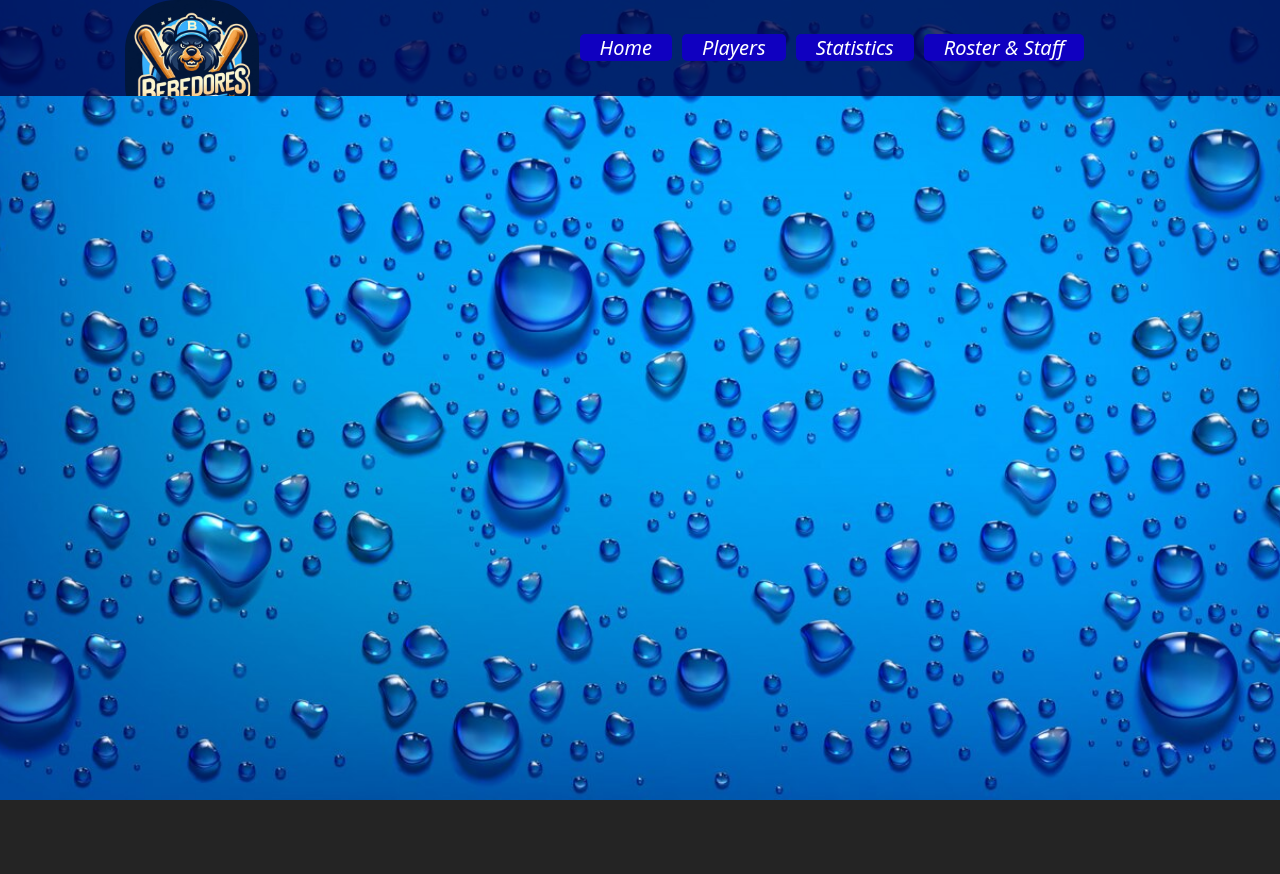
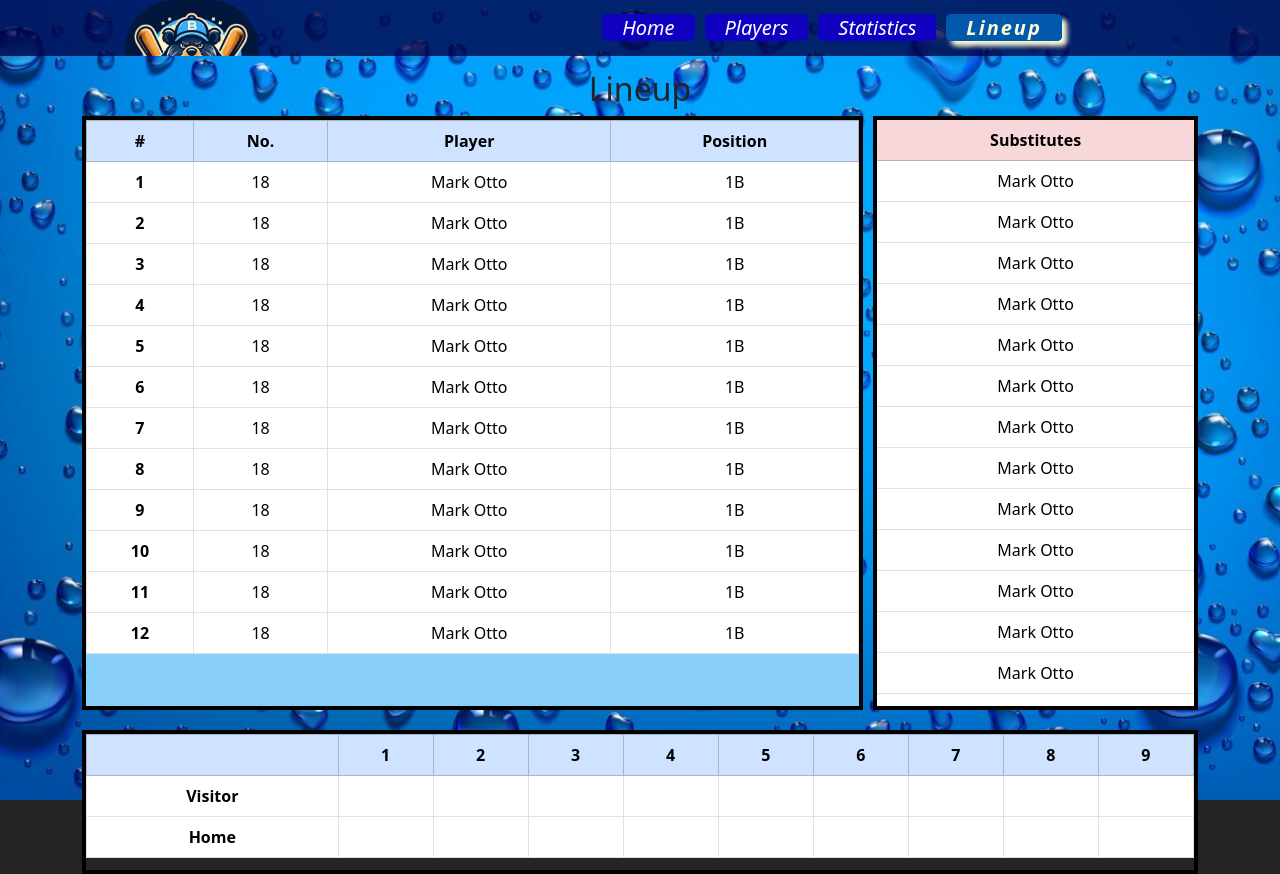
Before and after one commit to JensyFigueroa/lineupSoftball, a React (Vite) app: page /lineup in a window 1280 px wide. Before the commit the page ends 800 px from the top, so only its background shows below. Built offline with nearby package versions, Linux system fonts and the light colour scheme.

Commit message:
adding table for lineup

```diff
--- a/src/App.css
+++ b/src/App.css
@@ -5,6 +5,10 @@
   background-repeat: no-repeat;
   height: 100vh;
 
+}
+
+.container{
+  padding-top: 70px;
 }
 
 .lineup-section {
--- a/src/App.jsx
+++ b/src/App.jsx
@@ -9,7 +9,7 @@ import { useState } from "react";
 import { Routes, Route, useLocation } from "react-router-dom";
 import PlayersList from "./components/playersList/PlayersList";
 import Home from "./components/home/Home";
-import Roster from "./components/roster/Roster";
+import Lineup from "./components/lineup/Lineup";
 
 // const players = [{
 //   firstName: 'Jensy',
@@ -42,14 +42,14 @@ function App() {
   return (
     <div className="App">
       {location.pathname !== '/' && <Navbar/>}
-
+      <div className="container">
         <Routes>
           <Route exact path="/" element={<LandingPage />} />
           <Route exact path="/home" element={<Home />} />
           <Route exact path="/players" element={<PlayersList players={players} addOrUpdatePlayer={addOrUpdatePlayer} />} />
           {/* <Route exact path="/addplayers" element={<AddPlayerForm />} /> */}
           <Route exact path="/statistics" element={<Statistics players={players} />} />
-        <Route exact path="/roster" element={<Roster />} />
+          <Route exact path="/lineup" element={<Lineup />} />
           {/*<Route exact path="/detail/:id" element={<Details />} />
           <Route exact path="/createGame" element={<CreateGame />} /> */}
         </Routes>
@@ -61,6 +61,8 @@ function App() {
           <Lineup players={players} />
         </div> */}
       </div>
+
+    </div>
   );
 }
 
--- /dev/null
+++ b/src/components/lineup/Lineup.jsx
@@ -0,0 +1,27 @@
+import styles from "./Lineup.module.css";
+import Alignment from "./alignment/Alignment";
+import Score from "./score/Score";
+import Substitutes from "./substitutes/Substitutes";
+
+const Lineup = () => {
+  return (
+    <div className={styles.lineup}>
+      <h2>Lineup</h2>
+      <div className={styles.gridLineup}>
+        <div className={`${styles.box} ${styles.b1}`}>
+          <Alignment/>
+        </div>
+
+        <aside className={`${styles.box} ${styles.b2}`}>
+          <Substitutes/>
+        </aside>
+
+        <div className={`${styles.box} ${styles.b3}`}>
+          <Score/>
+        </div>
+      </div>
+    </div>
+  );
+};
+
+export default Lineup;
--- /dev/null
+++ b/src/components/lineup/Lineup.module.css
@@ -0,0 +1,35 @@
+.lineup{
+    text-align: center;
+    font-size: 16px;
+}
+
+.gridLineup{
+    height: 650px;
+    /* background-color: antiquewhite; */
+    display: grid;
+    grid-template-columns: 70% auto ;
+    grid-template-rows: 91.3% auto;
+    gap: 20px 10px ;
+}
+
+.box{
+    border: 4px solid black;
+    /* background-color: aqua; */
+    text-align: center;
+}
+
+.b1{
+    background-color: lightskyblue ;
+}
+
+.b2{
+    /* background-color: lightyellow; */
+    overflow-y: auto;
+    padding-bottom: -16px;
+}
+
+.b3{
+    grid-column: 1 / span 2;
+    height: 144px;
+    /* background-color: lightseagreen; */
+}
--- /dev/null
+++ b/src/components/lineup/alignment/Alignment.jsx
@@ -0,0 +1,92 @@
+const Alignment = () => {
+  return (
+    <>
+      <table className="table table-bordered">
+        <thead className="table-primary">
+          <tr>
+            <th scope="col">#</th>
+            <th scope="col">No.</th>
+            <th scope="col">Player</th>
+            <th scope="col">Position</th>
+          </tr>
+        </thead>
+        <tbody>
+          <tr>
+            <th scope="row">1</th>
+            <td>18</td>
+            <td>Mark Otto</td>
+            <td>1B</td>
+          </tr>
+          <tr>
+            <th scope="row">2</th>
+            <td>18</td>
+            <td>Mark Otto</td>
+            <td>1B</td>
+          </tr>
+          <tr>
+            <th scope="row">3</th>
+            <td>18</td>
+            <td>Mark Otto</td>
+            <td>1B</td>
+          </tr>
+          <tr>
+            <th scope="row">4</th>
+            <td>18</td>
+            <td>Mark Otto</td>
+            <td>1B</td>
+          </tr>
+          <tr>
+            <th scope="row">5</th>
+            <td>18</td>
+            <td>Mark Otto</td>
+            <td>1B</td>
+          </tr>
+          <tr>
+            <th scope="row">6</th>
+            <td>18</td>
+            <td>Mark Otto</td>
+            <td>1B</td>
+          </tr>
+          <tr>
+            <th scope="row">7</th>
+            <td>18</td>
+            <td>Mark Otto</td>
+            <td>1B</td>
+          </tr>
+          <tr>
+            <th scope="row">8</th>
+            <td>18</td>
+            <td>Mark Otto</td>
+            <td>1B</td>
+          </tr>
+          <tr>
+            <th scope="row">9</th>
+            <td>18</td>
+            <td>Mark Otto</td>
+            <td>1B</td>
+          </tr>
+          <tr>
+            <th scope="row">10</th>
+            <td>18</td>
+            <td>Mark Otto</td>
+            <td>1B</td>
+          </tr>
+          <tr>
+            <th scope="row">11</th>
+            <td>18</td>
+            <td>Mark Otto</td>
+            <td>1B</td>
+          </tr>
+          <tr>
+            <th scope="row">12</th>
+            <td>18</td>
+            <td>Mark Otto</td>
+            <td>1B</td>
+          </tr>
+        </tbody>
+      </table>
+    </>
+  );
+};
+
+export default Alignment;
--- /dev/null
+++ b/src/components/lineup/score/Score.jsx
@@ -0,0 +1,52 @@
+
+const Score = () => {
+  return (
+    <>
+      <table className="table table-bordered">
+        <thead className="table-primary">
+          <tr>
+            <th scope="col"></th>
+            <th scope="col">1</th>
+            <th scope="col">2</th>
+            <th scope="col">3</th>
+            <th scope="col">4</th>
+            <th scope="col">5</th>
+            <th scope="col">6</th>
+            <th scope="col">7</th>
+            <th scope="col">8</th>
+            <th scope="col">9</th>
+
+          </tr>
+        </thead>
+        <tbody>
+          <tr>
+            <th scope="row">Visitor</th>
+            <td></td>
+            <td></td>
+            <td></td>
+            <td></td>
+            <td></td>
+            <td></td>
+            <td></td>
+            <td></td>
+            <td></td>
+          </tr>
+          <tr>
+            <th scope="row">Home</th>
+            <td></td>
+            <td></td>
+            <td></td>
+            <td></td>
+            <td></td>
+            <td></td>
+            <td></td>
+            <td></td>
+            <td></td>
+          </tr>
+        </tbody>
+      </table>
+    </>
+  )
+}
+
+export default Score
--- /dev/null
+++ b/src/components/lineup/substitutes/Substitutes.jsx
@@ -0,0 +1,65 @@
+const Substitutes = () => {
+  return (
+    <>
+      <table className="table">
+        <thead>
+          <tr className="table-danger">
+            <th scope="col">Substitutes</th>
+          </tr>
+        </thead>
+        <tbody>
+          <tr>
+            <td>Mark Otto</td>
+          </tr>
+          <tr>
+            <td>Mark Otto</td>
+          </tr>
+          <tr>
+            <td>Mark Otto</td>
+          </tr>
+          <tr>
+            <td>Mark Otto</td>
+          </tr>
+          <tr>
+            <td>Mark Otto</td>
+          </tr>
+          <tr>
+            <td>Mark Otto</td>
+          </tr>
+          <tr>
+            <td>Mark Otto</td>
+          </tr>
+          <tr>
+            <td>Mark Otto</td>
+          </tr>
+          <tr>
+            <td>Mark Otto</td>
+          </tr>
+          <tr>
+            <td>Mark Otto</td>
+          </tr>
+          <tr>
+            <td>Mark Otto</td>
+          </tr>
+          <tr>
+            <td>Mark Otto</td>
+          </tr>
+          <tr>
+            <td>Mark Otto</td>
+          </tr>
+          <tr>
+            <td>Mark Otto</td>
+          </tr>
+          <tr>
+            <td>Mark Otto</td>
+          </tr>
+          <tr>
+            <td>Mark Otto</td>
+          </tr>
+        </tbody>
+      </table>
+    </>
+  );
+};
+
+export default Substitutes;
--- a/src/components/navbar/Navbar.jsx
+++ b/src/components/navbar/Navbar.jsx
@@ -13,7 +13,7 @@ export default function Navbar() {
         <NavLink to='/players' className={({ isActive }) => (isActive ? 'active' : 'link')}>Players</NavLink>
         {/* <NavLink to='/addplayers' className={({ isActive }) => (isActive ? 'active' : 'link')}>New Players</NavLink> */}
         <NavLink to='/statistics' className={({ isActive }) => (isActive ? 'active' : 'link')}>Statistics</NavLink>
-        <NavLink to='/roster' className={({ isActive }) => (isActive ? 'active' : 'link')}>Roster & Staff</NavLink>
+        <NavLink to='/lineup' className={({ isActive }) => (isActive ? 'active' : 'link')}>Lineup</NavLink>
         {/* <NavLink to='/about' className={({ isActive }) => (isActive ? 'active' : 'link')}>About</NavLink> */}
       </div>
     </div>
--- a/src/components/navbar/Navbar.module.css
+++ b/src/components/navbar/Navbar.module.css
@@ -6,7 +6,7 @@
     position: fixed;
     top: 0;
     width: 100%;
-    height: 12%;
+    height: 7%;
     z-index: 1;
   }
 
--- a/src/components/roster/Roster.jsx
+++ /dev/null
@@ -1,10 +0,0 @@
-
-const Roster = () => {
-  return (
-    <div>
-      <h1>Roster</h1>
-    </div>
-  )
-}
-
-export default Roster
```
Also changed, not shown: src/components/card/Card.jsx (line endings or trailing spaces). Lines whose indentation alone changed are shown as unchanged.
